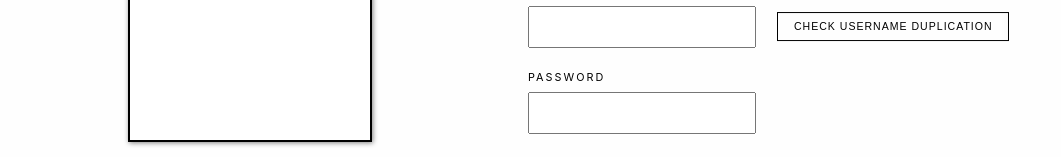
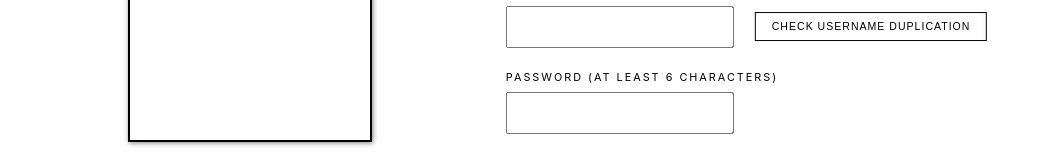
Before and after one commit to swsnu/swpp2021-team10, a React (Create React App) app in the folder frontend/connectoon/: page /register in a window 1280 px wide. Shown: the part 220-377 px from the top of the page, without its empty margins (110-1171 px from the left). Built offline with nearby package versions, Linux system fonts and the light colour scheme; no server answers.

Commit message:
Add restriction of password

```diff
--- a/frontend/connectoon/src/Containers/Register/Register.js
+++ b/frontend/connectoon/src/Containers/Register/Register.js
@@ -146,7 +146,7 @@ class Register extends Component {
             { this.state.usernameDupCheck && <img id="register-dupchk-username-img" src="/images/check.png" alt="dupchk-username" width="20px" /> }
           </label>
           <label id="register-password">
-            <div id="register-password-label-text">password</div>
+            <div id="register-password-label-text">password (at least 6 characters)</div>
             <input id="register-password-input" type="password" value={this.state.password} onChange={(event) => { this.setState({ password: event.target.value }); }} />
           </label>
           <label id="register-password-check">
```
